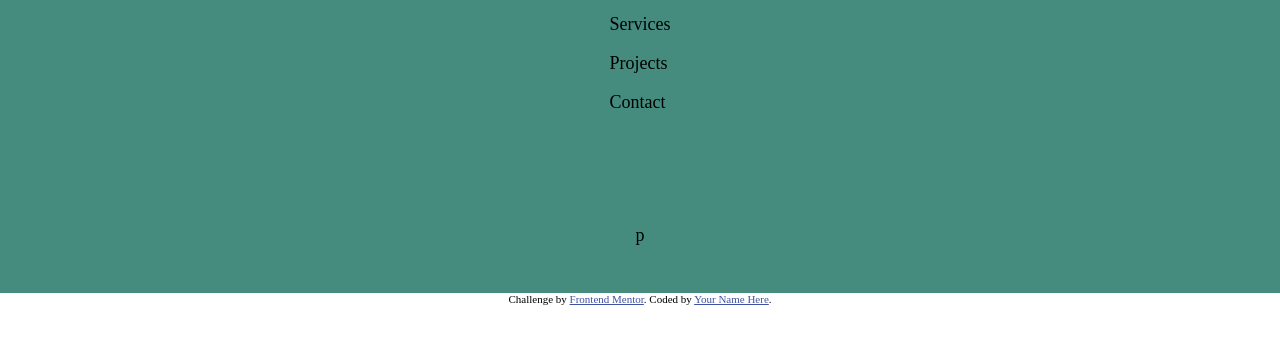
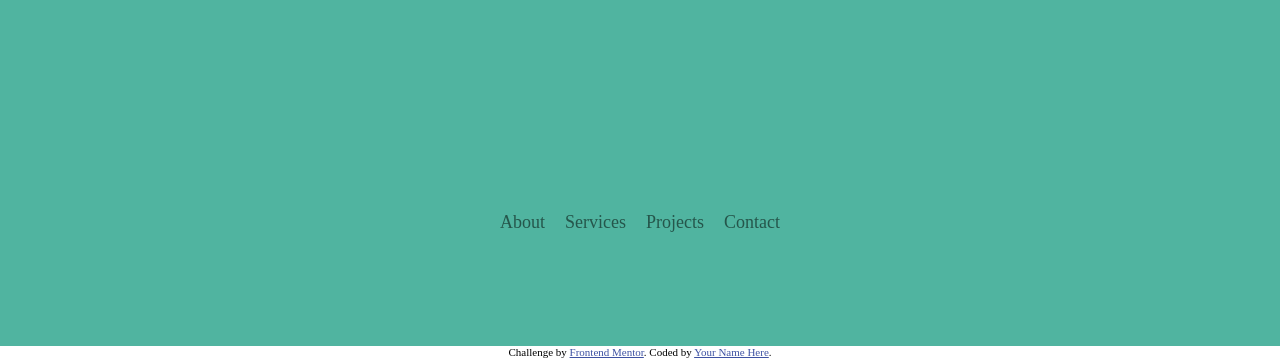
Before and after one commit to RafaelLozano/Sunnyside-agency-landing-page, a plain HTML site: page src/index.html in a window 1280 px wide. Shown: the part 3252-3610 px from the top of the page. Before the commit the page ends 3557 px from the top, so only its background shows below. Drawn offline with Linux system fonts and the light colour scheme.

Commit message:
add footer styles and link

```diff
--- a/src/index.css
+++ b/src/index.css
@@ -142,6 +142,7 @@ h3{
     font-weight: bolder;
     color: hsl(210, 4%, 67%);
     letter-spacing: 5px;
+    margin: 60px 0;
 }
 footer{
     display: flex;
@@ -150,6 +151,15 @@ footer{
     align-items: center;
     margin: 0px;
     padding: 0px;
-    background-color: hsl(168, 34%, 41%);
+    background-color: hsl(168, 40%, 51%);
     height: 500px;
 }
+.contact__container{
+    display: flex;
+    flex-direction: row;
+}
+.contact__container a{
+    margin: 0 10px;
+    color: hsl(167, 40%, 24%);
+    text-decoration: none;
+}
--- a/src/index.html
+++ b/src/index.html
@@ -117,13 +117,12 @@
   </section>
   <footer>
     <img src="https://raw.githubusercontent.com/RafaelLozano/Sunnyside-agency-landing-page/6cfeed22b741a56f72ed249a9ac5789732d3d23f/src/images/logo.svg" alt="">
-    <div>
-      <p>About</p>
-      <p>Services</p>
-      <p>Projects</p>
-      <p>Contact</p>
+    <div class="contact__container">
+      <a href="">About</a>
+      <a href="">Services</a>
+      <a href="">Projects</a>
+      <a href="">Contact</a>
     </div>
-    <div>p</div>
   </footer>
 
 
```
